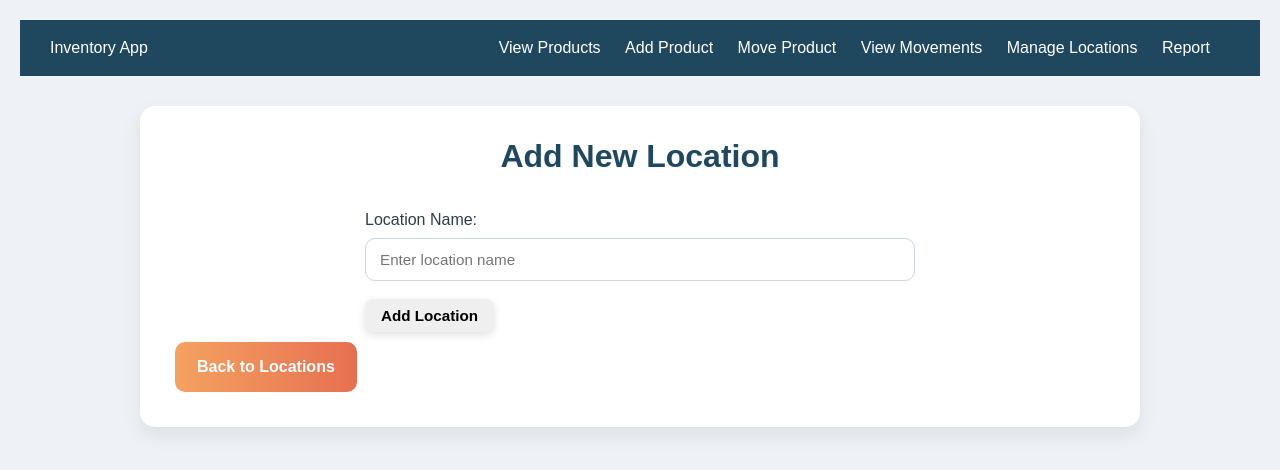
After one commit to Priyashanmugasundaram005/Inventory-app, a Flask app: page /location/add in a window 1280 px wide. The commit adds this page. Shown: the top 470 px of the page. Run offline with Flask 3, Linux system fonts and the light colour scheme; data comes from the database, SQL or seed files in the repository.

Commit message:
Locations: add DB-managed locations, management UI, flash messages, and template updates

```diff
--- a/static/styles.css
+++ b/static/styles.css
@@ -186,6 +186,33 @@ form input:focus, form select:focus {
     outline: none;
 }
 
+/* -------------------- Flash Messages -------------------- */
+.flash-message {
+    padding: 12px 20px;
+    margin-bottom: 20px;
+    border-radius: 8px;
+    font-weight: 500;
+    text-align: center;
+}
+
+.flash-success {
+    background-color: #d4edda;
+    color: #155724;
+    border: 1px solid #c3e6cb;
+}
+
+.flash-error {
+    background-color: #f8d7da;
+    color: #721c24;
+    border: 1px solid #f5c6cb;
+}
+
+.flash-info {
+    background-color: #d1ecf1;
+    color: #0c5460;
+    border: 1px solid #bee5eb;
+}
+
 /* -------------------- Responsive Table -------------------- */
 @media (max-width: 768px) {
     table thead {
--- /dev/null
+++ b/templates/add_location.html
@@ -0,0 +1,18 @@
+{% extends "base.html" %}
+
+{% block title %}Add Location{% endblock %}
+
+{% block content %}
+<h1>Add New Location</h1>
+
+<form method="POST">
+    <label for="name">Location Name:</label>
+    <input type="text" id="name" name="name" required class="input-field" placeholder="Enter location name">
+
+    <button type="submit" class="submit-btn">Add Location</button>
+</form>
+
+<div class="action-buttons">
+    <a href="{{ url_for('location.manage_locations') }}" class="action-btn btn-report">Back to Locations</a>
+</div>
+{% endblock %}
--- a/templates/add_movement.html
+++ b/templates/add_movement.html
@@ -16,7 +16,7 @@
     <select name="from_location" id="from_location" class="input-field">
         <option value="">--None--</option>
         {% for location in locations %}
-        <option value="{{ location }}">{{ location }}</option>
+        <option value="{{ location.id }}">{{ location.name }}</option>
         {% endfor %}
     </select>
 
@@ -24,7 +24,7 @@
     <select name="to_location" id="to_location" class="input-field">
         <option value="">--None--</option>
         {% for location in locations %}
-        <option value="{{ location }}">{{ location }}</option>
+        <option value="{{ location.id }}">{{ location.name }}</option>
         {% endfor %}
     </select>
 
--- a/templates/add_product.html
+++ b/templates/add_product.html
@@ -17,7 +17,7 @@
     <label for="location">Location:</label>
     <select name="location" required>
   {% for loc in locations %}
-    <option value="{{ loc }}">{{ loc }}</option>
+    <option value="{{ loc.id }}">{{ loc.name }}</option>
   {% endfor %}
 </select>
 
--- a/templates/base.html
+++ b/templates/base.html
@@ -49,10 +49,24 @@
             <a href="{{ url_for('product.add_product') }}">Add Product</a>
             <a href="{{ url_for('movement.add_movement') }}">Move Product</a>
             <a href="{{ url_for('movement.view_movement') }}">View Movements</a>
+            <a href="{{ url_for('location.manage_locations') }}">Manage Locations</a>
             <a href="{{ url_for('product.product_report') }}">Report</a>
 
         </div>
     </div>
+
+    <!-- Flash Messages -->
+    {% with messages = get_flashed_messages(with_categories=true) %}
+        {% if messages %}
+            <div class="container">
+                {% for category, message in messages %}
+                    <div class="flash-message flash-{{ category }}">
+                        {{ message }}
+                    </div>
+                {% endfor %}
+            </div>
+        {% endif %}
+    {% endwith %}
 
     <!-- Page content -->
     <div class="container">
--- a/templates/shift_product.html
+++ b/templates/shift_product.html
@@ -17,7 +17,7 @@
     <label for="new_location">New Location:</label>
     <select id="new_location" name="new_location" required class="input-field">
         {% for location in locations %}
-            <option value="{{ location }}">{{ location }}</option>
+            <option value="{{ location.id }}">{{ location.name }}</option>
         {% endfor %}
     </select>
 
--- a/templates/view_movement.html
+++ b/templates/view_movement.html
@@ -21,8 +21,8 @@
                 <td>{{ loop.index }}</td>
                 <td>{{ movement.product.name if movement.product else "N/A" }}</td>
                 <td>{{ movement.qty }}</td>
-                <td>{{ movement.from_location if movement.from_location else "N/A" }}</td>
-                <td>{{ movement.to_location if movement.to_location else "N/A" }}</td>
+                <td>{{ movement.from_location.name if movement.from_location else "N/A" }}</td>
+                <td>{{ movement.to_location.name if movement.to_location else "N/A" }}</td>
                 <td>{{ movement.timestamp.strftime("%Y-%m-%d %H:%M:%S") if movement.timestamp else "N/A" }}</td>
             </tr>
             {% else %}
--- a/views.py
+++ b/views.py
@@ -1,5 +1,5 @@
-from flask import Blueprint, render_template, request, redirect, url_for, jsonify
-from models import db, Product, ProductMovement, LOCATIONS
+from flask import Blueprint, render_template, request, redirect, url_for, jsonify, flash
+from models import db, Product, ProductMovement, Location, init_default_locations
 from datetime import datetime
 
 # ---------------- Blueprints ----------------
@@ -19,7 +19,7 @@ def index():
             'name': product.name,
             'price': product.price,
             'quantity': product.quantity,
-            'location': product.location if product.location else "N/A"
+            'location': product.location.name if product.location else "N/A"
         })
     return render_template('index.html', products=enumerated_products)
 
@@ -30,28 +30,31 @@ def add_product():
         name = request.form['name']
         price = float(request.form['price'])
         quantity = int(request.form['quantity'])
-        location = request.form['location']
+        location_id = int(request.form['location'])
 
         # Check if a product with same name, price, and location already exists
         existing_product = Product.query.filter_by(
             name=name,
             price=price,
-            location=location
+            location_id=location_id
         ).first()
 
         if existing_product:
             # Update quantity of existing product
             existing_product.quantity += quantity
             db.session.commit()
+            flash('Product quantity updated successfully!', 'success')
         else:
             # Create new product
-            product = Product(name=name, price=price, quantity=quantity, location=location)
+            product = Product(name=name, price=price, quantity=quantity, location_id=location_id)
             db.session.add(product)
             db.session.commit()
+            flash('Product added successfully!', 'success')
 
         return redirect(url_for('product.index'))
 
-    return render_template('add_product.html', locations=LOCATIONS)
+    locations = Location.query.all()
+    return render_template('add_product.html', locations=locations)
 
 # ---------------- Shift Product ----------------
 @product_bp.route('/product/shift/<int:id>', methods=['GET', 'POST'])
@@ -59,25 +62,27 @@ def shift_product(id):
     product = Product.query.get_or_404(id)
 
     if request.method == 'POST':
-        old_location = product.location
-        new_location = request.form.get('new_location')
+        old_location_id = product.location_id
+        new_location_id = request.form.get('new_location')
 
-        product.location = new_location
+        product.location_id = new_location_id
         db.session.commit()
 
         # Create movement record
         movement = ProductMovement(
             product_id=product.id,
-            from_location=old_location,
-            to_location=new_location,
+            from_location_id=old_location_id,
+            to_location_id=new_location_id,
             qty=product.quantity
         )
         db.session.add(movement)
         db.session.commit()
+        flash('Product location updated successfully!', 'success')
 
         return redirect(url_for('product.index'))
 
-    return render_template('shift_product.html', product=product, locations=LOCATIONS)
+    locations = Location.query.all()
+    return render_template('shift_product.html', product=product, locations=locations)
 
 # ---------------- Add Product Movement ----------------
 @movement_bp.route('/movement/add', methods=['GET', 'POST'])
@@ -86,22 +91,24 @@ def add_movement():
 
     if request.method == 'POST':
         product_id = request.form.get('product')
-        from_location = request.form.get('from_location') or None
-        to_location = request.form.get('to_location') or None
+        from_location_id = request.form.get('from_location') or None
+        to_location_id = request.form.get('to_location') or None
         qty = int(request.form.get('qty'))
 
         movement = ProductMovement(
             timestamp=datetime.now(),
             product_id=int(product_id),
-            from_location=from_location,
-            to_location=to_location,
+            from_location_id=from_location_id,
+            to_location_id=to_location_id,
             qty=qty
         )
         db.session.add(movement)
         db.session.commit()
+        flash('Movement recorded successfully!', 'success')
         return redirect(url_for('movement.view_movement'))
 
-    return render_template('add_movement.html', products=products, locations=LOCATIONS)
+    locations = Location.query.all()
+    return render_template('add_movement.html', products=products, locations=locations)
 
 # ---------------- View Product Movements ----------------
 @movement_bp.route('/movement/view', methods=['GET'])
@@ -129,9 +136,9 @@ def delete_product(id):
 @product_bp.route('/product/report', methods=['GET'])
 def product_report():
     product_balances = {}
-    products = Product.query.all()
+    products = Product.query.join(Location).all()
     for product in products:
-        location_name = product.location
+        location_name = product.location.name
         product_info = {
             'name': product.name,
             'quantity': product.quantity,
@@ -142,3 +149,66 @@ def product_report():
         product_balances[location_name].append(product_info)
 
     return render_template('report.html', product_balances=product_balances)
+
+# ---------------- Location Management ----------------
+@location_bp.route('/location/manage', methods=['GET'])
+def manage_locations():
+    locations = Location.query.all()
+    return render_template('manage_locations.html', locations=locations)
+
+@location_bp.route('/location/add', methods=['GET', 'POST'])
+def add_location():
+    if request.method == 'POST':
+        name = request.form['name']
+
+        # Check if location already exists
+        if Location.query.filter_by(name=name).first():
+            flash('Location already exists!', 'error')
+            return redirect(url_for('location.add_location'))
+
+        location = Location(name=name)
+        db.session.add(location)
+        db.session.commit()
+        flash('Location added successfully!', 'success')
+        return redirect(url_for('location.manage_locations'))
+
+    return render_template('add_location.html')
+
+@location_bp.route('/location/edit/<int:id>', methods=['GET', 'POST'])
+def edit_location(id):
+    location = Location.query.get_or_404(id)
+
+    if request.method == 'POST':
+        new_name = request.form['name']
+
+        # Check if another location with same name exists
+        existing = Location.query.filter_by(name=new_name).first()
+        if existing and existing.id != id:
+            flash('Location name already exists!', 'error')
+            return redirect(url_for('location.edit_location', id=id))
+
+        location.name = new_name
+        db.session.commit()
+        flash('Location updated successfully!', 'success')
+        return redirect(url_for('location.manage_locations'))
+
+    return render_template('edit_location.html', location=location)
+
+@location_bp.route('/location/delete/<int:id>', methods=['POST'])
+def delete_location(id):
+    location = Location.query.get_or_404(id)
+
+    # Check if location has products
+    if location.products:
+        flash('Cannot delete location that has products! Move or delete products first.', 'error')
+        return redirect(url_for('location.manage_locations'))
+
+    try:
+        db.session.delete(location)
+        db.session.commit()
+        flash('Location deleted successfully!', 'success')
+    except Exception as e:
+        db.session.rollback()
+        flash(f'Error deleting location: {str(e)}', 'error')
+
+    return redirect(url_for('location.manage_locations'))
```
Also changed, not shown: models.py (+17 -12 lines), templates/edit_location.html (added, +18 -0 lines), templates/manage_locations.html (added, +50 -0 lines).
